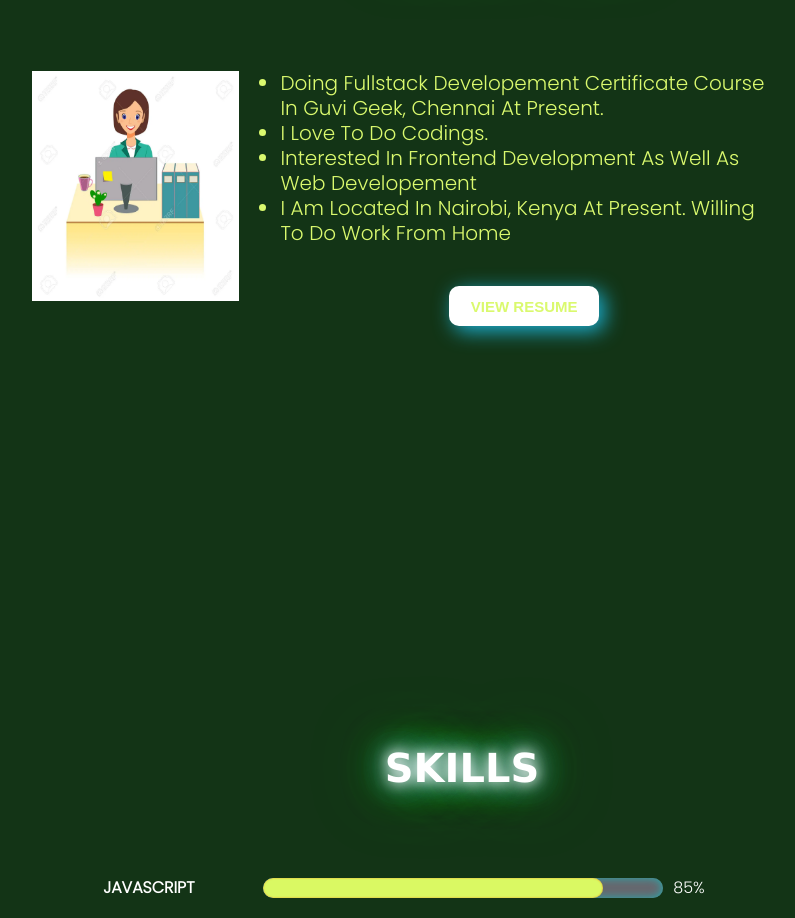
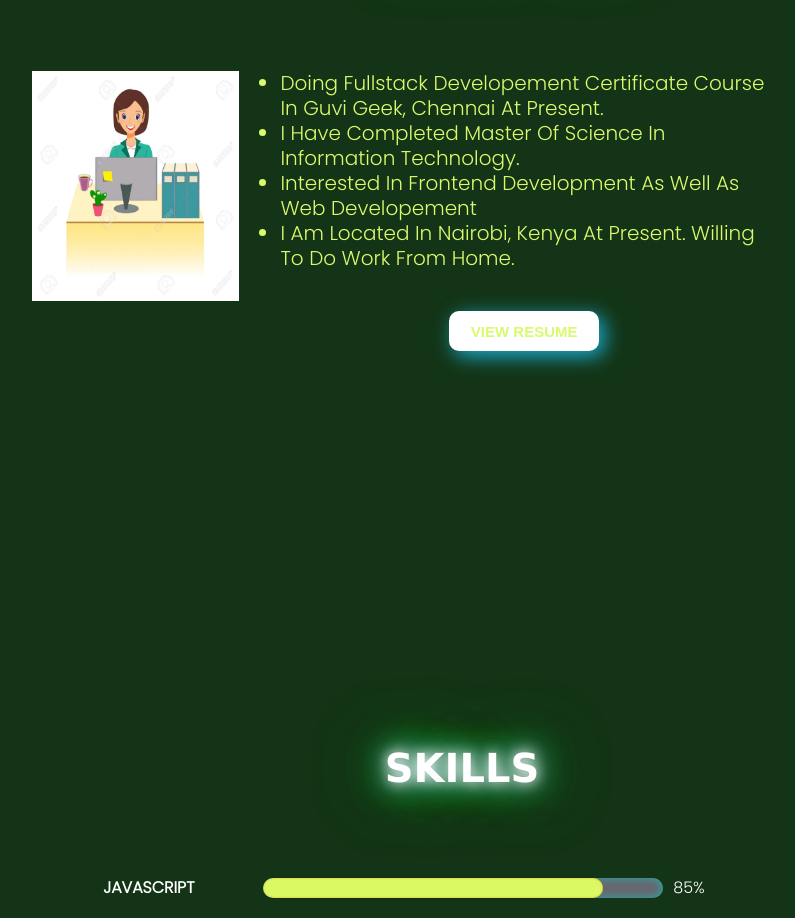
Before and after one commit to DeebikaSubramanian/Deebika-portfolio, a React (Create React App) app: page / in a window 1280 px wide. Shown: the part 1100-2018 px from the top of the page, without its empty margins (178-973 px from the left). Built offline with nearby package versions, Linux system fonts and the light colour scheme; a web font is replaced by a local one.

Commit message:
commited

```diff
--- a/src/components/aboutme/Aboutme.js
+++ b/src/components/aboutme/Aboutme.js
@@ -14,17 +14,16 @@ function Aboutme() {
             <div className="about_content">
                 <ul className="about_list">
                     <li className='about_link'>
-                     {/* <i class="fa-solid fa-angles-right"></i> */}
-                     Doing Fullstack Developement certificate course in Guvi Geek, Chennai at present.
+                    Doing Fullstack Developement certificate course in Guvi Geek, Chennai at present.
                     </li>
                     <li className='about_link'>
-                        I love to do codings.
+                      I have completed Master of Science in Information Technology.
                     </li>
                     <li className='about_link'>
                         Interested in Frontend Development as well as Web developement
                     </li>
                     <li className='about_link'>
-                        I am located in Nairobi, Kenya at present. Willing to do Work from Home
+                        I am located in Nairobi, Kenya at present. Willing to do Work from Home.
                     </li>
                 </ul>
 
```
